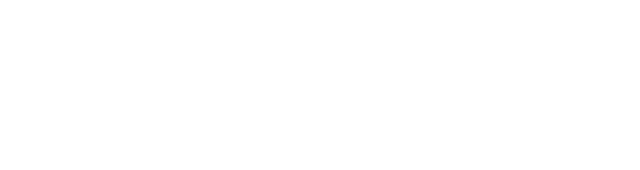
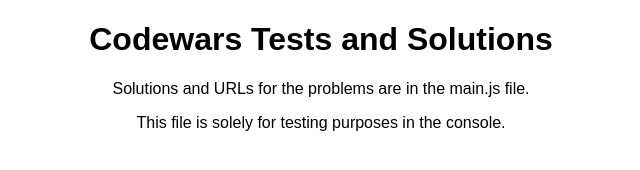
Before and after one commit to taydunworth/codewars, a plain HTML site: page index.html in a window 1280 px wide. Shown: the whole page, without its empty margins (319-959 px from the left). Drawn offline with Linux system fonts and the light colour scheme.

Commit message:
Added solution for Sum Strings as Numbers

```diff
--- a/index.html
+++ b/index.html
@@ -2,9 +2,15 @@
 <html lang="en" dir="ltr">
   <head>
     <meta charset="utf-8">
-    <title></title>
+    <title>Codewars</title>
+    <link rel="stylesheet" href="styles.css">
   </head>
   <body>
+    <div class="wrapper">
+      <h1>Codewars Tests and Solutions</h1>
+      <p>Solutions and URLs for the problems are in the main.js file.</p>
+      <p>This file is solely for testing purposes in the console.</p>
+    </div>
   <script src="main.js" type="text/javascript"></script>
   </body>
 </html>
--- a/main.js
+++ b/main.js
@@ -1 +1,8 @@
-console.log("test");
+// Title: Sum Strings as Numbers
+// Level: 4 kyu
+// URL: https://www.codewars.com/kata/5324945e2ece5e1f32000370/train/javascript
+function sumStrings(a,b) {
+  let sum = parseInt(a) + parseInt(b)
+  sum = sum.toString();
+  return sum;
+}
--- /dev/null
+++ b/styles.css
@@ -0,0 +1,9 @@
+body {
+  font-family: Arial, sans-serif;
+}
+
+.wrapper {
+  margin: 0px auto;
+  width: 80%;
+  text-align: center;
+}
```
